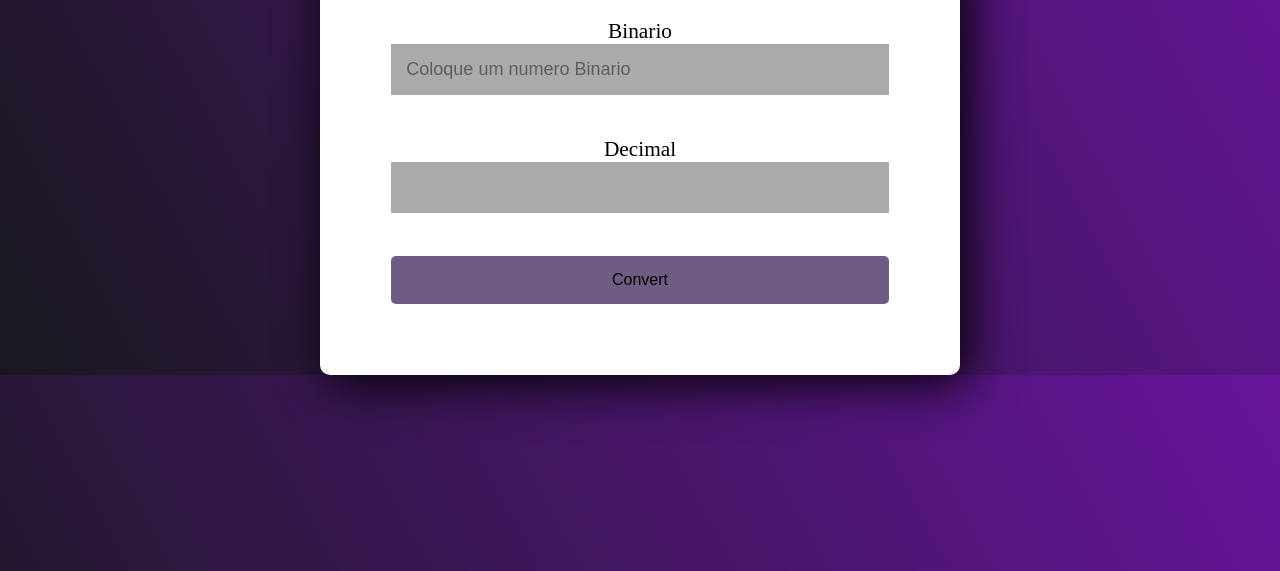
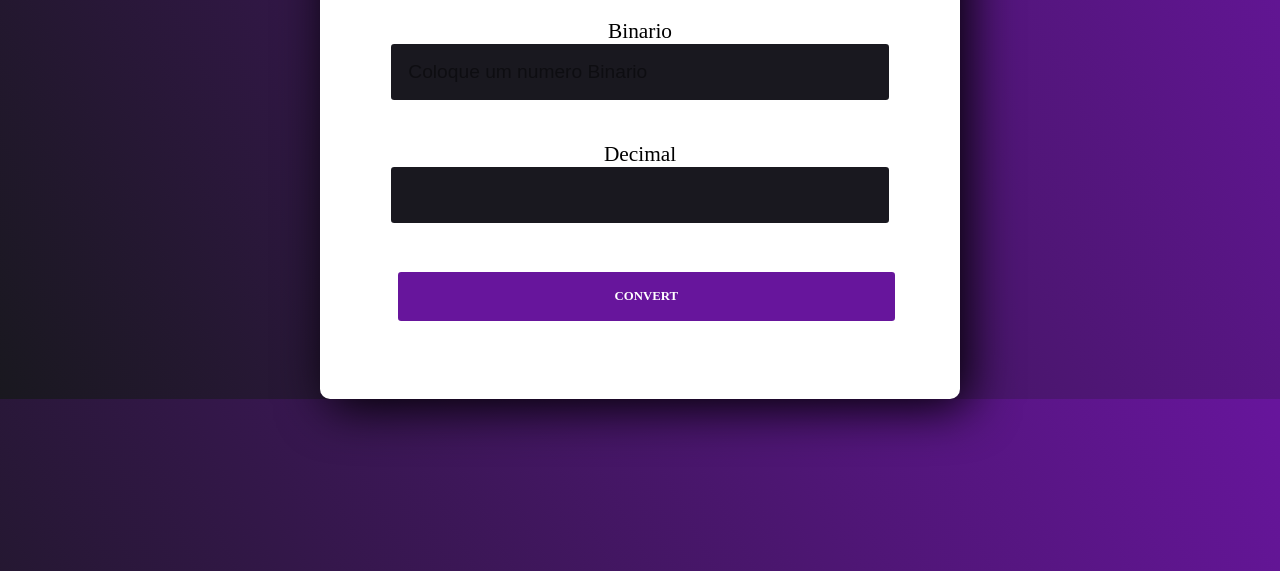
Before and after one commit to lukfernando16/Bin2Dec, a plain HTML site: page conversor_decimal/index.html in a window 1280 px wide. Shown: the part 229-800 px from the top of the page. Drawn offline with Linux system fonts and the light colour scheme.

Commit message:
Update main.css

```diff
--- a/conversor_decimal/main.css
+++ b/conversor_decimal/main.css
@@ -59,12 +59,16 @@ h3{
 }
 
 input[type="text"]{
-    outline: none;
-    background-color: #aaaaaa ;
-    border: none;
     padding: 15px;
     width: 100%;
-    font-size: 18px;
+
+    border: 2px solid var(--background-color);
+  font: 300 1.2rem sans-serif;
+  color: white;
+  border-radius: 0.2rem;
+  background: var(--background-color);
+
+  outline: none;
 
 }
 
@@ -73,15 +77,30 @@ input[type="text"]::placeholder{
     color: rgba(0, 0, 0, 0.452);
 }
 
+
 input[type="button"]{
-    font-family: 'Archivo', sans-serif;
-    outline: none;
+    transition: 300ms;
+
+  margin: 0.4rem;
+  padding: 15px;
+
+
+  width: 100%;
+
+  font: 700 0.8rem 'Archivo';
+  text-transform: uppercase;
+
+  background: var(--button-normal-color);
+  color: white;
+
+  border-radius: 0.2rem;
+  border: 2px solid var(--button-normal-color);
+}
+
+input[type="button"]:hover{
     cursor: pointer;
-    padding: 15px;
-    width: 100%;
-    background-color: #6e5c83;
-    border: none;
-    font-size: 16px;
-    border-radius: 5px;
+  transition: 300ms;
 
+  background: var(--background-color);
+  border: 2px solid var(--button-normal-color);
 }
```
